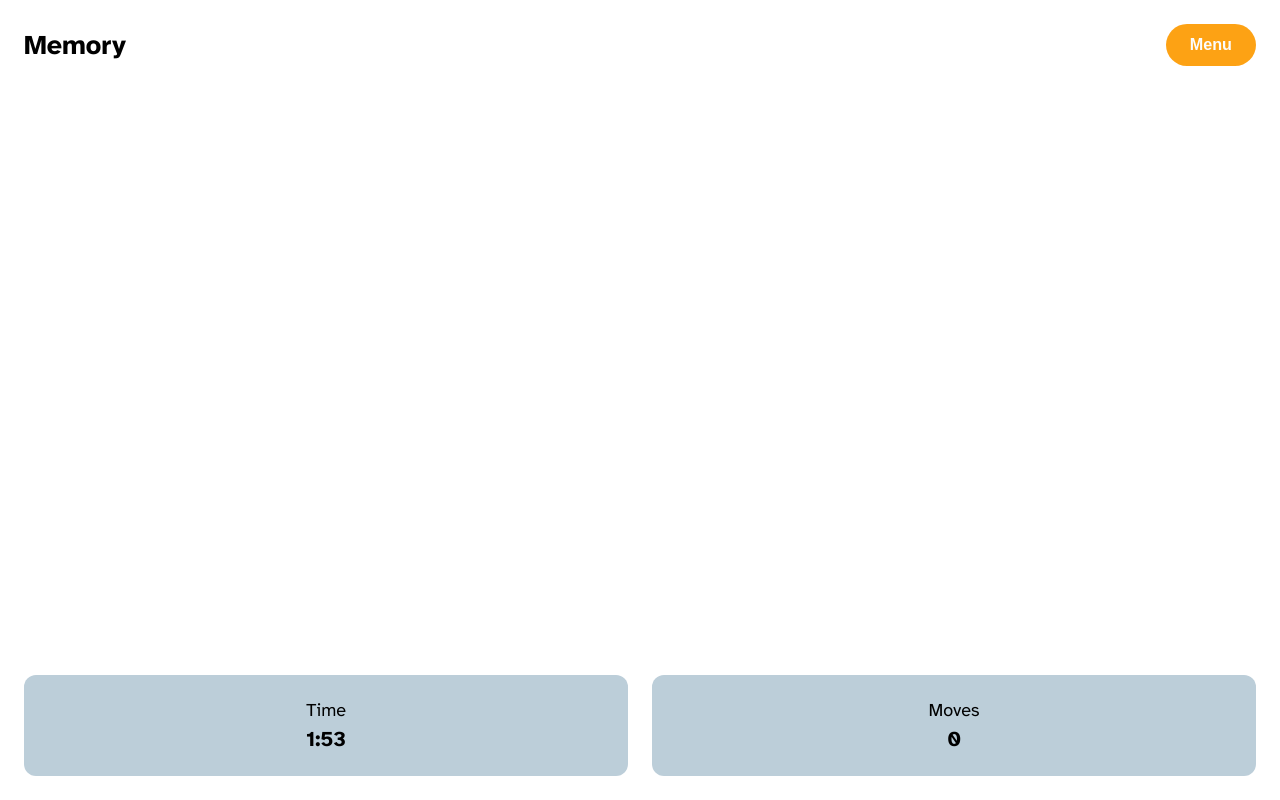
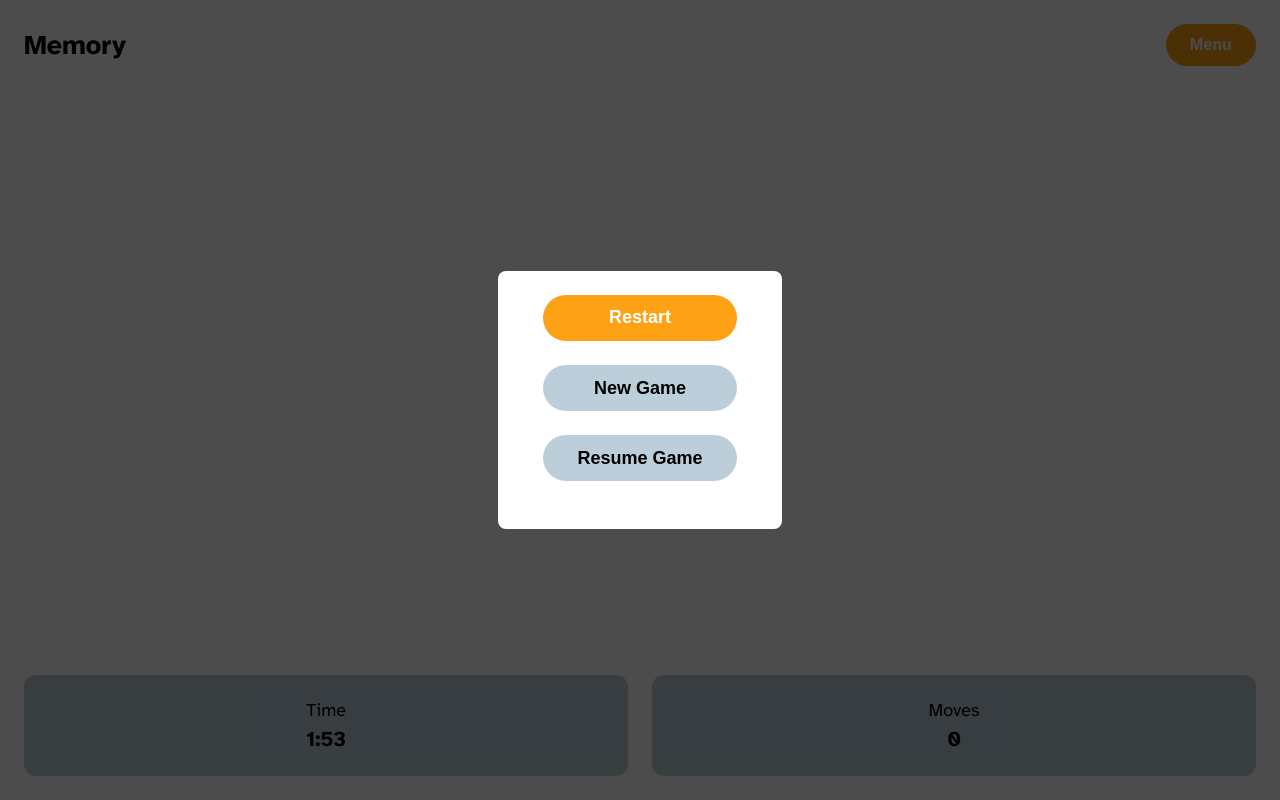
Before and after one commit to sammyodiagbe/memory-game, a Next.js app: page /game in a window 1280 px wide. Built offline with nearby package versions, Linux system fonts and the light colour scheme.

Commit message:
game: working on game menu

```diff
--- a/pages/game.js
+++ b/pages/game.js
@@ -58,6 +58,13 @@ const GameScreen = () => {
         <nav className="navigation">
           <h2>Memory</h2>
           <button className="btn menu-btn">Menu</button>
+          <div className="menu">
+            <div className="content">
+              <button className="btn action-btn">Restart</button>
+              <button className="btn action-btn">New Game</button>
+              <button className="btn action-btn">Resume Game</button>
+            </div>
+          </div>
         </nav>
         <section className="game-board-container">
           <div className={`board ${gridSize === 4 ? "grid4x4" : "grid6x6"}`}>
--- a/styles/index.css
+++ b/styles/index.css
@@ -119,6 +119,48 @@ body div.container-game div.game-screen nav.navigation {
           justify-content: space-between;
 }
 
+body div.container-game div.game-screen nav.navigation div.menu {
+  position: fixed;
+  left: 0;
+  top: 0;
+  height: 100vh;
+  width: 100vw;
+  background-color: rgba(0, 0, 0, 0.7);
+  display: -webkit-box;
+  display: -ms-flexbox;
+  display: flex;
+  -webkit-box-align: center;
+      -ms-flex-align: center;
+          align-items: center;
+  -webkit-box-pack: center;
+      -ms-flex-pack: center;
+          justify-content: center;
+  z-index: 1;
+}
+
+body div.container-game div.game-screen nav.navigation div.menu div.content {
+  background: #fff;
+  padding: 24px 2.5em;
+  border-radius: 8px;
+}
+
+body div.container-game div.game-screen nav.navigation div.menu div.content button.btn {
+  display: block;
+  margin-bottom: 24px;
+  width: 100%;
+  border-radius: 100vh;
+  font-weight: bold;
+  background: #bcced9;
+  padding: 0.7em 1.9em;
+  font-weight: bold;
+  font-size: 1em;
+}
+
+body div.container-game div.game-screen nav.navigation div.menu div.content button.btn:nth-child(1) {
+  background-color: #fda214;
+  color: #fff;
+}
+
 body div.container-game div.game-screen nav.navigation button.menu-btn {
   padding: 0.7em 24px;
   background-color: #fda214;
--- a/styles/index.scss
+++ b/styles/index.scss
@@ -92,6 +92,39 @@ body {
         display: flex;
         align-items: center;
         justify-content: space-between;
+
+        div.menu {
+          position: fixed;
+          left: 0;
+          top: 0;
+          height: 100vh;
+          width: 100vw;
+          background-color: rgba(0, 0, 0, 0.7);
+          display: flex;
+          align-items: center;
+          justify-content: center;
+          z-index: 1;
+          div.content {
+            background: #fff;
+            padding: $padding 2.5em;
+            border-radius: 8px;
+            button.btn {
+              &:nth-child(1) {
+                background-color: $yellowish-color;
+                color: #fff;
+              }
+              display: block;
+              margin-bottom: $padding;
+              width: 100%;
+              border-radius: 100vh;
+              font-weight: bold;
+              background: $grey;
+              padding: 0.7em 1.9em;
+              font-weight: bold;
+              font-size: 1em;
+            }
+          }
+        }
         button.menu-btn {
           padding: 0.7em $padding;
           background-color: $yellowish-color;
```
Also changed, not shown: 1 other file (tests, documents, lock files or other folders).
